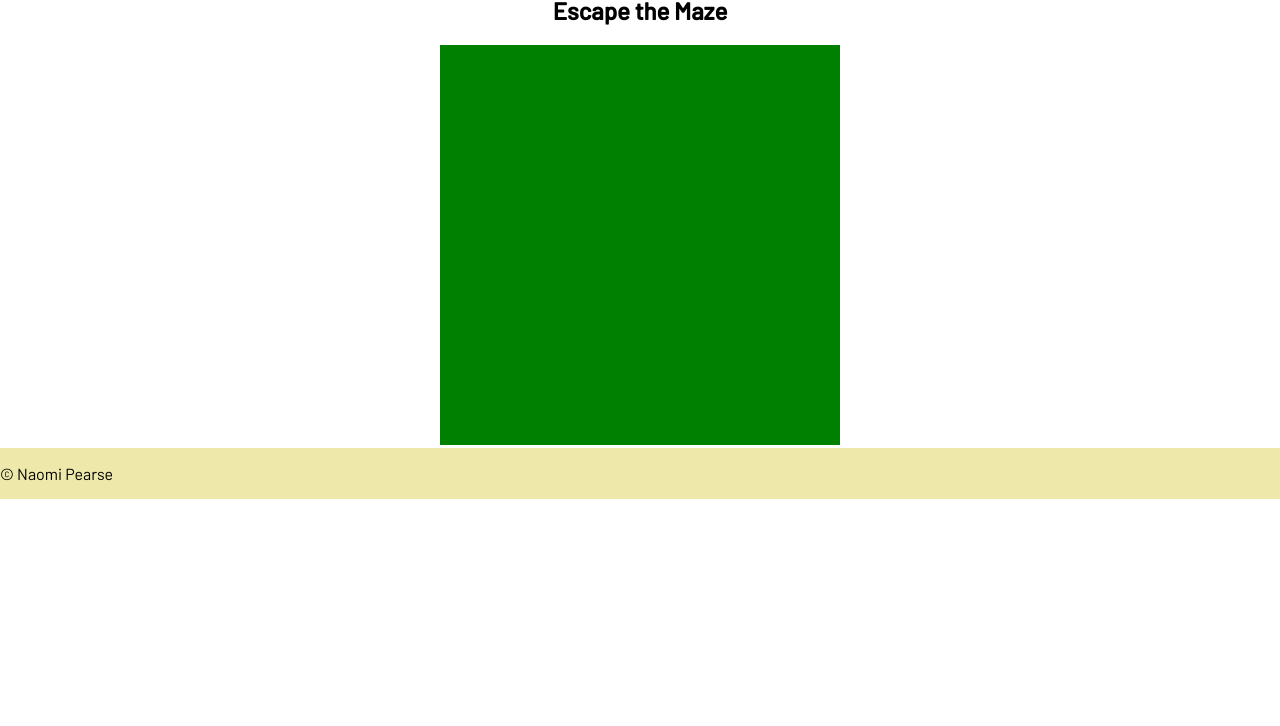
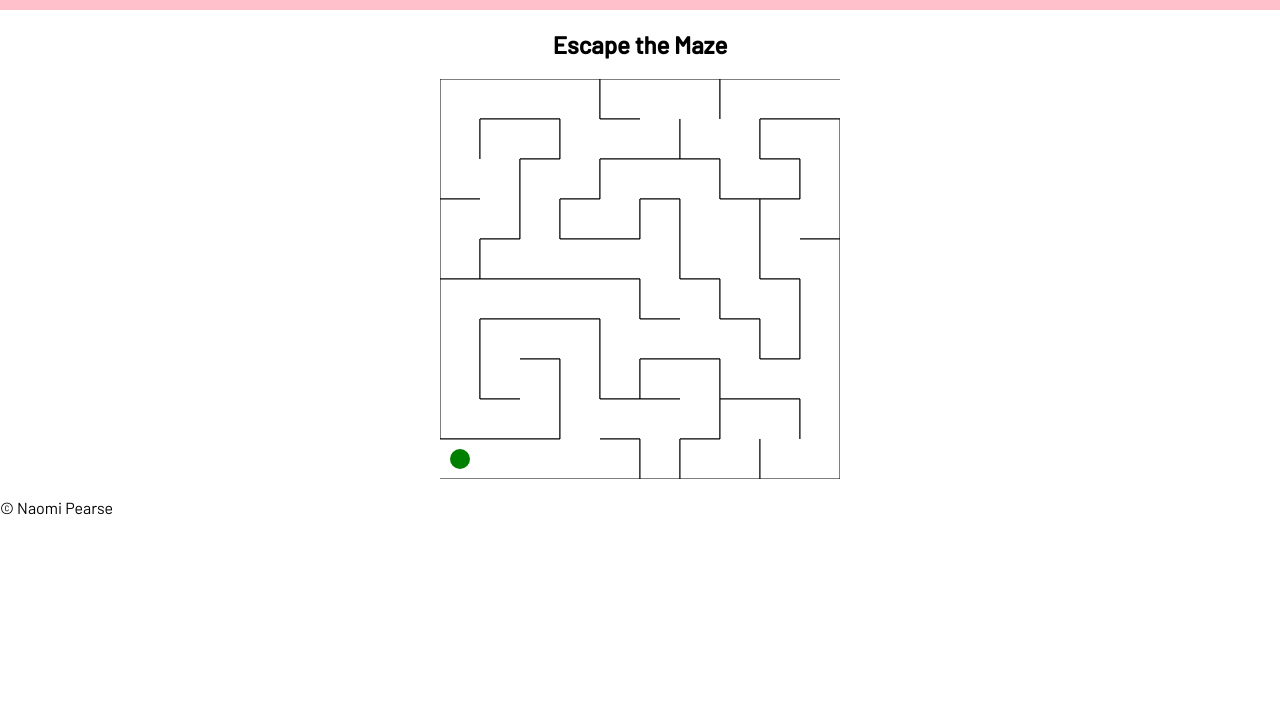
Before and after one commit to nkpe/dinky-games, a website with bundled scripts: page public/index.html in a window 1280 px wide. Shown: the part 74-800 px from the top of the page. Built offline with nearby package versions, Linux system fonts and the light colour scheme.

Commit message:
Maze lines and coin added

```diff
--- a/public/src/scripts/maze-game/maze-array.js
+++ b/public/src/scripts/maze-game/maze-array.js
@@ -15,15 +15,15 @@
 
 
 let mazeLayout = [
-   [["T","B","L"],["T","B"],["T","B"],["B"],["T","R","B"],["R","B","L"],["T","B","L"],["R","B"],["B","L"],["R","B"]],
-    [["B","L"],["T","B"],["R","B"],["L"],["T","B"],["T"],["R","B"],["T"],["T","R"],["R","L"]],
+   [["T","B"],["T","B"],["T","B"],["B"],["T","R","B"],["R","B","L"],["T","B","L"],["R","B"],["B","L"],["R","B"]],
+    [["B","L"],["T","B"],["R","B"],["L"],["T","B"],["T"],["R","B"],["T", "L"],["T","R"],["R","L"]],
     [["R","L"],["B","L"],["T","R"],["R","L"],["R","B","L"],["T","B","L"],["T","R"],["B","L"],["T","B"],["R"]],
-    [["R","L"],["T","L"],["T","B"],["T","L"],["L"],["T","B"],["B"],["T","R"],["R","B","L"],["R","L"]],
+    [["R","L"],["T","L"],["T","B"],["T","R"],["L"],["T","B"],["B"],["T","R"],["R","B","L"],["R","L"]],
     [["T","L"],["T","B"],["T","B"],["T","B"],["T","R"],["B","L"],["T","R"],["B","L"],["T","R"],["R","L"]],
     [["R","B","L"],["T","B","L"],["B"],["T","B"],["T","B"],["R"],["B","L"],["R"],["B","L"],["T","R"]],
     [["T","L"],["R","B"],["R","L"],["T","B","L"],["R","B"],["T","R","L"],["L"],["T","R"],["T","L"],["R","B"]],
-    [["B","L"],["R"],["R","L"],["R","B"],["T","L"],["T","B"],["T","R"],["B","L"],["T","R","B"],["R","L"]],
-    [["R","L"],["T","L"],["T","R"],["L"],["T","B"],["R","B"],["B","L"],["R"],["R","B","L"],["T","R"]],
+    [["B","L"],["R"],["T","L"],["R","B"],["T","L"],["T","B"],["T","R"],["B","L"],["T","R","B"],["R","L"]],
+    [["R","L"],["T","L"],["T","R", "B"],["L"],["T","B"],["R","B"],["B","L"],["R"],["T","B","L"],["T","R"]],
     [["T","L"],["T","B"],["T","B"],["T","R"],["T","B","L"],["T"],["T","R"],["T","L"],["T","B"],["T","B"]]
 ]
 
--- a/public/src/scripts/maze-game/maze.js
+++ b/public/src/scripts/maze-game/maze.js
@@ -6,6 +6,7 @@ import { mazeLayout } from './maze-array.js';
 
 let main = document.getElementById("main");
 let mazeImage = "src/imgs/maze-map.png";
+let canvas = document.getElementById("maze-canvas");
 
 let mazeGameBoard = `<div id="maze-board-wrapper">` +
     `<canvas id="maze-canvas">` +
@@ -13,54 +14,94 @@ let mazeGameBoard = `<div id="maze-board-wrapper">` +
     `</div>`;
 
 let mazeDraw = () => {
-    let canvas = document.getElementById("maze-canvas");
+    canvas = document.getElementById("maze-canvas");
     let c = canvas.getContext("2d");
-    canvas.height = 400;
-    canvas.width = 400;
-    c.fillStyle = "pink";
-    c.fillRect(0, 0, canvas.width, canvas.height);
+    let cHeight = canvas.height = 400;
+    let cWidth = canvas.width = 400;
+    let gridHeight = cHeight / 10;
+    let gridWidth = cWidth / 10;
+    c.fillStyle = "white";
+    // c.strokeStyle = "black";
+    c.rect(0, 0, canvas.width, canvas.height);
+
+    //User 'coin'
+    let xCircle = 20;
+    let yCircle = 380;
+
+    //User key input
+    const input = () => {
+
+    }
+
 
     let mazeLayoutFunction = (arr1) => {
-
+        c.strokeStyle = "black";
+        arr1 = arr1.reverse();
         for (let i = 0; i < arr1.length; i++) {
             let row = i;
             let y = row * 40;
-
-
             let arr2 = arr1[i];
-
+            console.log("arr2", arr2)
             //Checking maze boundaries in maze array
-            for (let j=0; j<arr2.length; j++){
+            for (let j = 0; j < arr2.length; j++) {
                 let rectSection = () => {
                     // small squares 40x40
                     let x = j * 40;
-                    c.fillStyle = "green";
+                    // c.fillStyle = "green";
                     //create square spaces in maze
-                    c.fillRect(x, y, canvas.height - (canvas.height / 10), (canvas.width / 10), (canvas.height / 10));
+                    c.fillRect(x, y, gridWidth, gridHeight);
+                    let arr3 = arr2[j];
+                    console.log(arr3);
+
+                    // Draw & Set Maze boundaries
+                    if (arr3.includes("T")) {
+                        c.beginPath();
+                        c.moveTo(x, y);
+                        c.lineTo(x + gridWidth, y);
+                        c.stroke();
+                        console.log(i, j, "contains T");
+                    };
+
+                    if (arr3.includes("R")) {
+                        c.beginPath();
+                        c.moveTo(x + gridWidth, y);
+                        c.lineTo(x + gridWidth, y + gridHeight);
+                        c.stroke();
+                        console.log(i, j, "contains R");
+                    };
+
+                    if (arr3.includes("B")) {
+                        c.beginPath();
+                        c.moveTo(x, y + gridHeight);
+                        c.lineTo(x + gridWidth, y + gridHeight);
+                        c.stroke();
+                        console.log(i, j, "contains B");
+                    };
+
+                    if (arr3.includes("L")) {
+                        c.beginPath();
+                        c.moveTo(x, y);
+                        c.lineTo(x, y + gridHeight);
+                        c.stroke();
+                        console.log(i, j, "contains L");
+                    };
                 };
                 rectSection();
 
-
-
-                let arr3 = arr2[i];
-                switch (true) {
-                    case arr3.includes("T"):
-                        // console.log(j, "contains T");
-                    case arr3.includes("R"):
-                        // console.log(j, "contains R");
-                    case arr3.includes("B"):
-                        // console.log(j, "contains B");
-                    case arr3.includes("L"):
-                        // console.log(j, "contains L");
-                        break;
-                    default:
-                        console.log("err in mazeLayoutFunction switch");
-                    }
             };
         }
     };
+
     mazeLayoutFunction(mazeLayout);
+    //Maze navigation by user input
+    let userCircle = () => {
+        c.beginPath();
+        c.fillStyle = "green";
+        c.arc(xCircle, yCircle, 10, 0, 2 * Math.PI);
+        c.fill();
+    };
 
+    userCircle();
 };
 
 
@@ -74,3 +115,7 @@ let MazeGame = () => {
 
 MazeGame();
 mazeDraw();
+
+
+
+console.dir(canvas)
--- a/public/src/styles/index.sass
+++ b/public/src/styles/index.sass
@@ -1,27 +1,19 @@
-$heading-font: 'Silkscreen', cursive
+
+$body-font: 'Barlow', sans-serif
+$header-font: 'Silkscreen', cursive
 
 body
+    font-family: $body-font
+    display: block
+    padding: 0
     margin: 0
-    display: flex
-    flex-direction: column
-    flex-wrap: nowrap
-    font-family: 'Barlow', sans-serif
-
-
 
 header
+    width: 100%
     display: flex
+    justify-content: space-between
     align-items: center
-    justify-content: space-between
-    width: 100%
-    height: 50px
-    background-color: pink
+    background: pink
+
     h1
-        padding: 0
-        margin: 0
-        font-family: $heading-font
-
-
-footer
-    width: 100%
-    background-color: palegoldenrod
+        font-family: $header-font
--- a/public/src/styles/maze-game.sass
+++ b/public/src/styles/maze-game.sass
@@ -10,6 +10,3 @@
 
     h1
         width: 100%
-
-    #maze-canvas
-        background: red
```
Also changed, not shown: public/src/styles/index.css, 1 other file.
